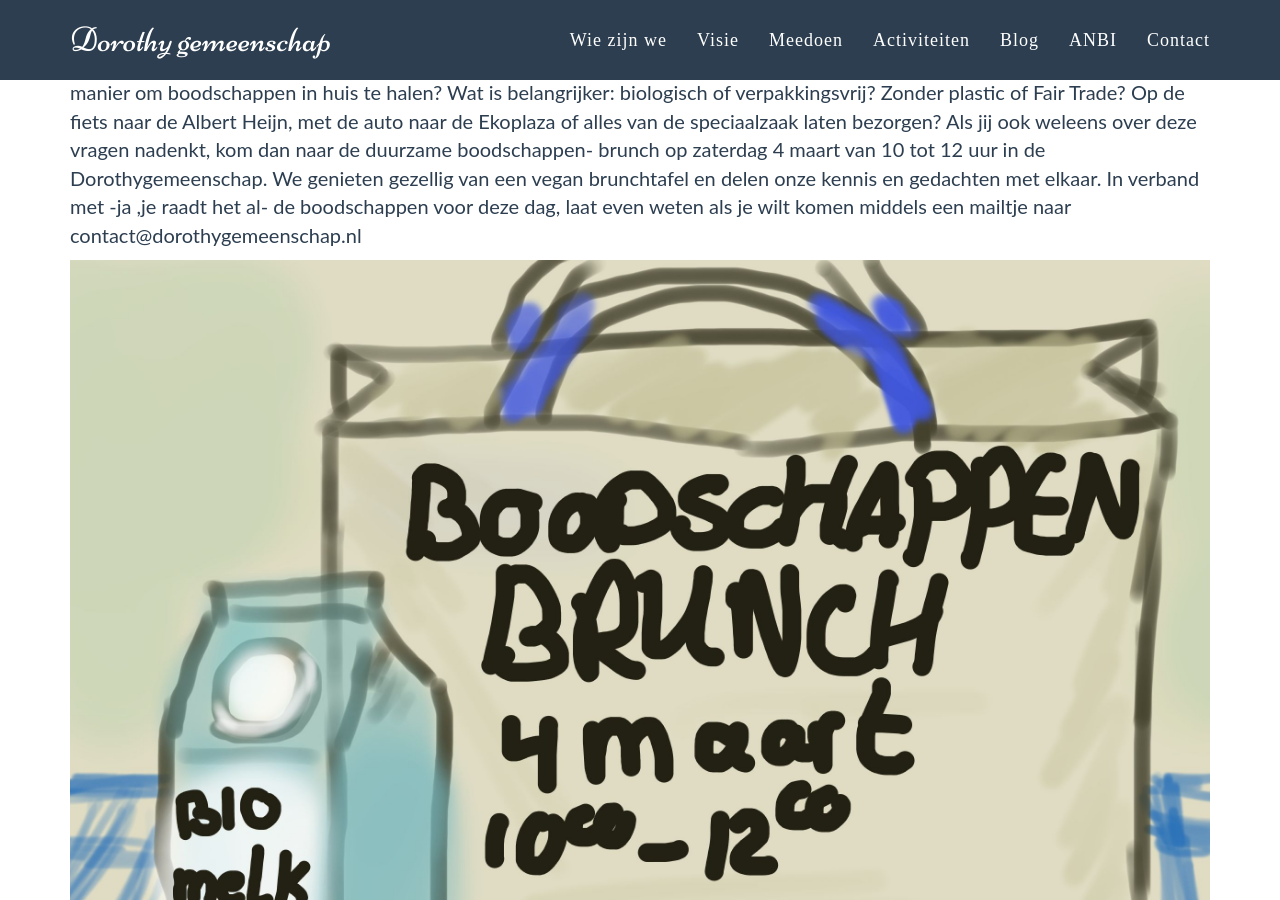
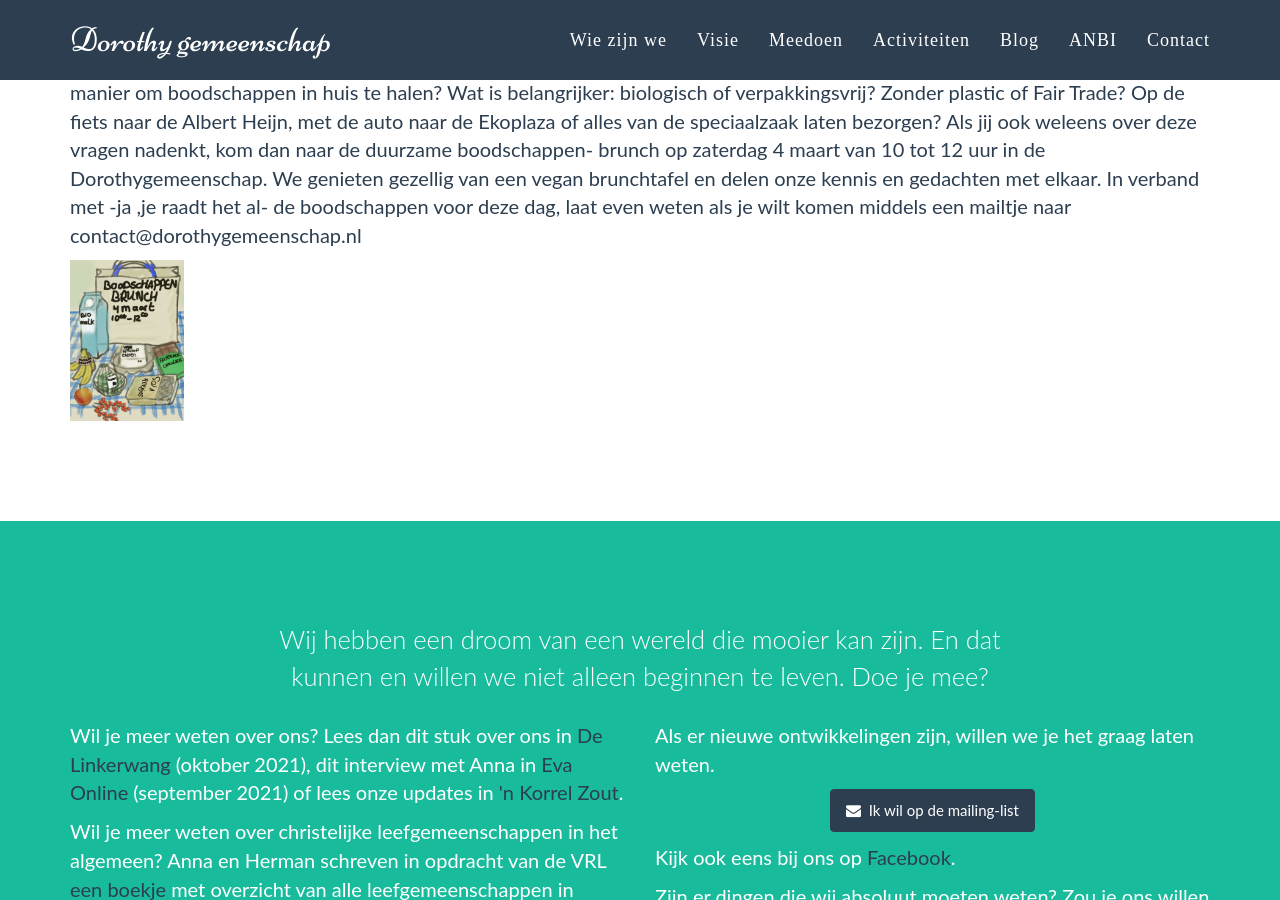
Before and after one commit to dorothygemeenschap/dorothygemeenschap.github.io, a Jekyll site: the page built from activiteiten.html, in a window 1280 px wide and 900 px high, scrolled down 498 px. Built offline with Jekyll 4.4.1, drawn with Linux system fonts in a browser that asks for light colours; some web fonts are replaced.

Commit message:
Update activiteiten.html

```diff
--- a/activiteiten.html
+++ b/activiteiten.html
@@ -17,4 +17,4 @@ title: Activiteiten
   We genieten gezellig van een vegan brunchtafel en delen onze kennis en gedachten met elkaar.
   In verband met -ja ,je raadt het al- de boodschappen voor deze dag, laat even weten als je wilt komen middels een mailtje naar contact@dorothygemeenschap.nl
 </p>
-<img src="/img/boodschappenbrunch.jpg" alt="" width="100%">
+<img src="/img/boodschappenbrunch.jpg" alt="" width="10%">
```
